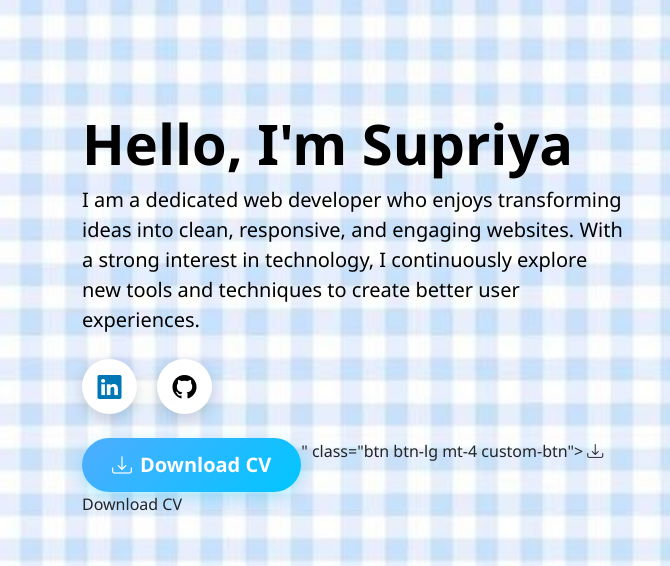
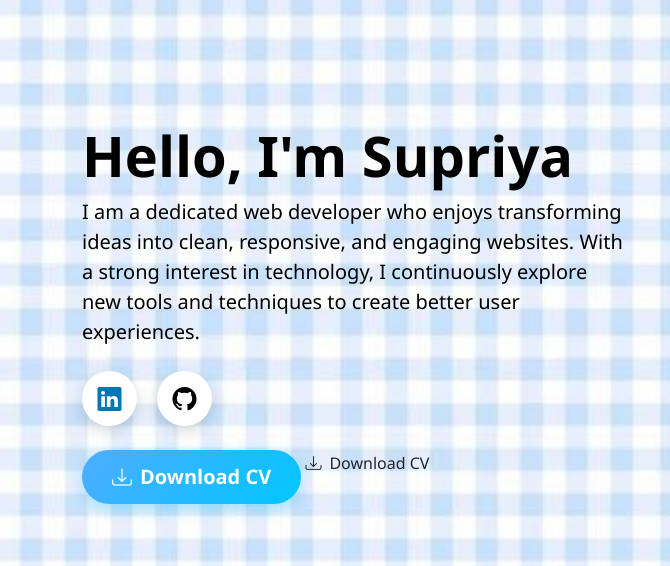
Before and after one commit to supriya140703/MyPorfolio, a plain HTML site: page index.html in a window 1280 px wide. Shown: the part 143-709 px from the top of the page, 0-670 px from the left. Drawn offline with nearby package versions, Linux system fonts and the light colour scheme.

Commit message:
Add a new cv

```diff
--- a/index.html
+++ b/index.html
@@ -105,10 +105,10 @@
 
                     <!-- CV Button -->
                     <a href="https://drive.google.com/uc?export=download&id=1nD_1udLUBavKM-v0DUrytY4Hsv5P3sOF"
+   download
    class="btn btn-lg mt-4 custom-btn">
     <i class="bi bi-download me-2"></i>Download CV
-</a>"
-   class="btn btn-lg mt-4 custom-btn">
+</a>
     <i class="bi bi-download me-2"></i>Download CV
    </a>
                 </div>
```
